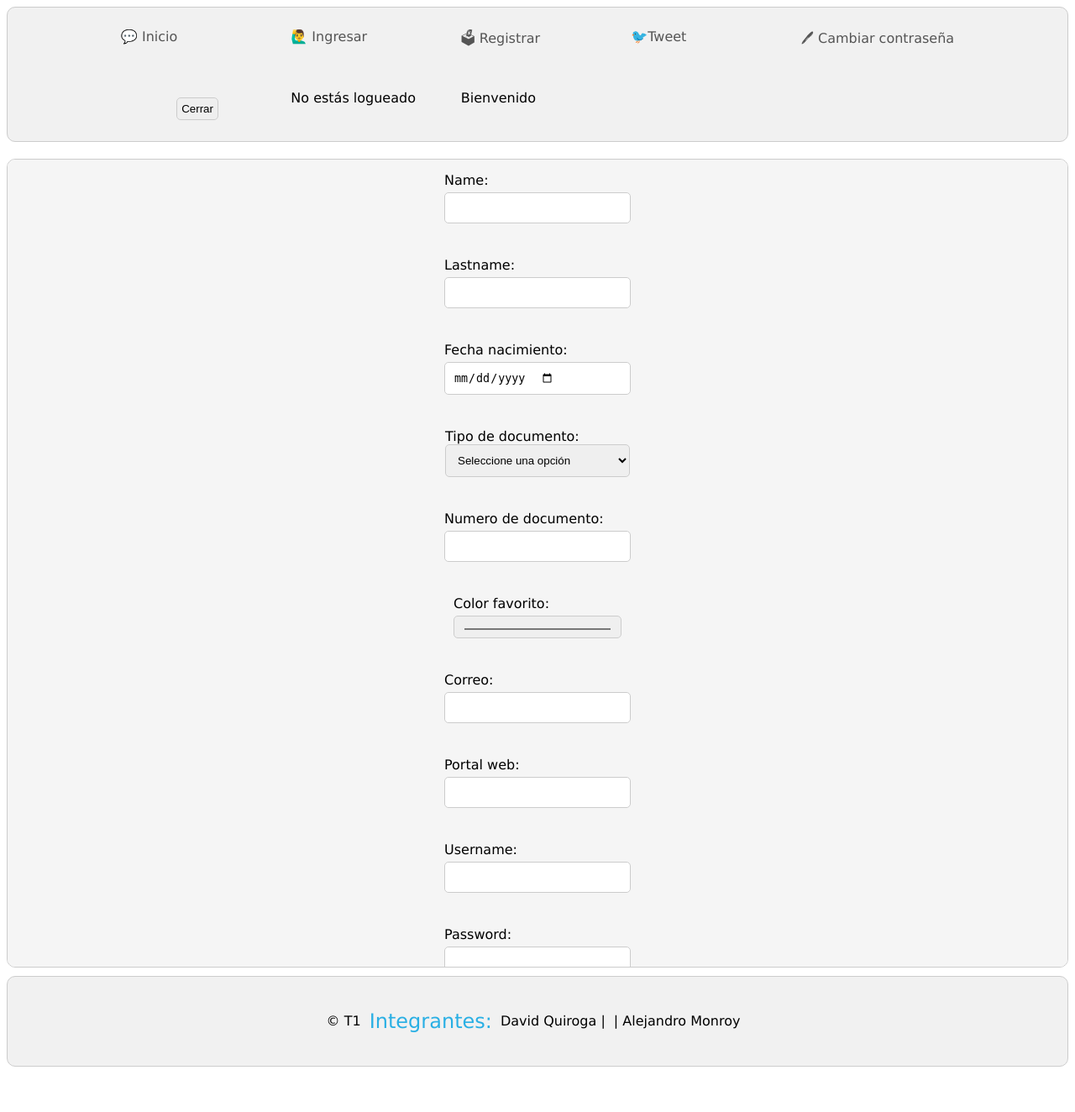
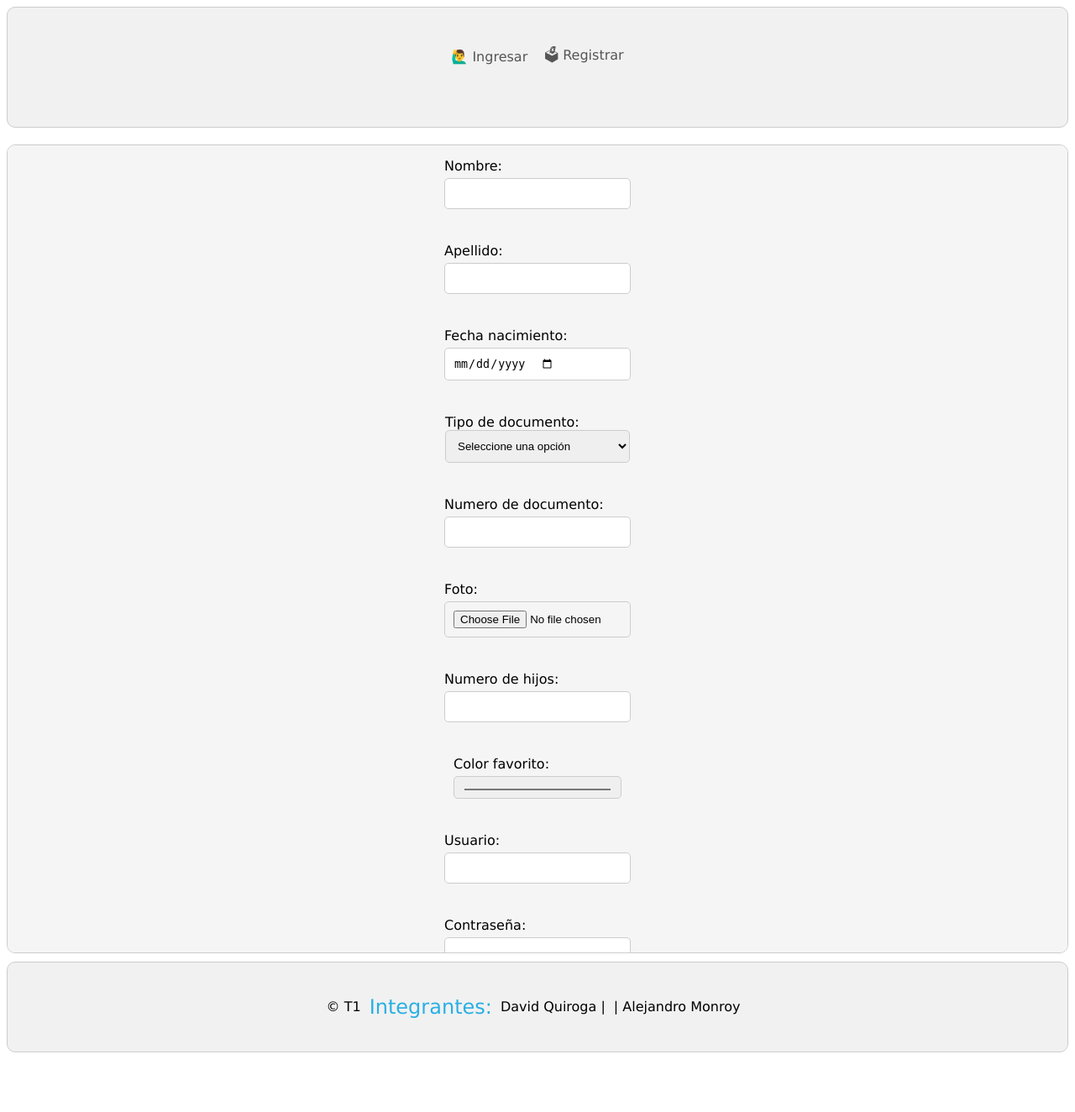
Before and after one commit to gerox-01/T1, a PHP site: page /signup.php in a window 1280 px wide. Shown: the top 1324 px of the page at 84% size. Run offline with PHP 8.4, Linux system fonts and the light colour scheme.

Commit message:
Primeros cambios xd

```diff
--- a/Tweet/css/styles.css
+++ b/Tweet/css/styles.css
@@ -65,9 +65,15 @@ div {
 .options {
   padding: 5px;
   display: grid;
-  /* grid-column-end: 1fr 1fr 1fr 1fr; */
-  grid-template-columns: 1fr 1fr 1fr 1fr 1fr;
   justify-content: space-around;
+}
+
+.options-nav{
+  display: flex;
+  flex-direction: column;
+  justify-content: center;
+  align-items: center;
+  margin-top: 10px;
 }
 
 .polls {
--- a/Tweet/index.php
+++ b/Tweet/index.php
@@ -7,8 +7,11 @@
  * Descripción: parcial 1
  */
 
+
 header('Content-Type: text/html; charset=UTF-8');
 require_once('./nav.php');
+
+
 if (isset($_SESSION['username'])) {
     $user = $_SESSION['username'];
 } else {
@@ -35,7 +38,8 @@ if (isset($_SESSION['username'])) {
 
     <?php
     require_once('./tools.php');
-
+    LimpiarEntradas();
+    IniciarSesionSegura();
     //Iniciar sesión
     $tweet = leerTweet();
 
--- a/Tweet/nav.php
+++ b/Tweet/nav.php
@@ -1,5 +1,3 @@
-
-
 <!DOCTYPE html>
 <html lang="en">
 
@@ -8,71 +6,78 @@
     <meta http-equiv="X-UA-Compatible" content="IE=edge">
     <meta name="viewport" content="width=device-width, initial-scale=1.0">
 
-    <link rel="styleheet" href="css/style.css">
+    <link rel="styleheet" href="css/styles.css">
 </head>
 
 <body>
 
     <?php
-    session_start();
     require_once './tools.php';
+
+    $usert = '';
     ?>
 
     <nav class="navbar">
-        <div class="options">
-            <div>
-                <a href="index.php">💬 Inicio</a>
+        <div style="padding: 5px; display: grid;justify-content: space-around;">
+
+            <div style=" display: flex; flex-direction: row; justify-content: center;  align-items: center;  margin-top: 10px;">
+                <?php
+                session_start();
+                if (isset($_SESSION['username']) && isset($_SESSION['password']) && $_SESSION['username'] != "") {
+                    echo "<div>
+                    <a href='index.php'>💬 Inicio</a>
+                </div>
+                <div>
+                    <a href='tweet.php'>🐦Tweet</a>
+                </div>
+                <div>
+                    <a href='./restorepassword.php'>🖊 Cambiar contraseña</a>
+                </div>
+                <div>
+                    <form method='post'>
+                        <input type='submit' style='border: 5px solid #0000; cursor: pointer; ' value='🔓 Salir' name='exit' id='exit'>
+                    </form>
+                </div>";
+                } else {
+                    echo "
+                    <div>
+                        <a href='login.php'>🙋‍♂️ Ingresar</a>
+                    </div>
+                    <div>
+                        <a href='signup.php'>🗳 Registrar</a>
+                    </div>";
+                }
+
+                if (isset($_POST['exit'])) {
+                    session_destroy();
+                    header("Location: index.php");
+                }
+                ?>
             </div>
-            <div>
-                <a href="login.php">🙋‍♂️ Ingresar</a>
-            </div>
-            <div>
-                <a href="signup.php">🗳 Registrar</a>
-            </div>
-            <div>
-                <a href="tweet.php">🐦Tweet</a>
-            </div>
-            <div>
-                <a href="./restorepassword.php">🖊 Cambiar contraseña</a>
-            </div>
-            <div>
-                <form method="post">
-                    <input type="submit" value="Cerrar" name="exit">
-                </form>
-            </div>
+
             <div>
                 <?php
                 $_SESSION['username'] = $_SESSION['username'] ?? '';
-                if ($_SESSION['username'] == '' || $_SESSION['username'] == null && $_SESSION['password'] == '' || $_SESSION['password'] == null ) {
-                    echo "<p>No estás logueado</p>";
+
+                #region UserType
+                if ($_SESSION['username'] == '' || $_SESSION['username'] == null && $_SESSION['password'] == '' || $_SESSION['password'] == null) {
+                    echo "";
                 } else {
                     $usertype = getUserType($_SESSION['username'], $_SESSION['password']);
 
                     if ($usertype == '' || $usertype == null) {
-                        // echo '<a href="login.php">🙋‍♂️ Ingresar</a>';
-                    } else if ($usertype == 'Vendedor') {
-                        echo "Es un vendedor";
-                    } else {
-                        echo "Es un comprador";
+                    } else if ($usertype == 'sale') {
+                        echo  $_SESSION['username']  ." es vendedor";
+                    } else if($usertype == 'buy') {
+                        echo $_SESSION['username'] . " es comprador";
+                    }else{
+                        echo "";
                     }
                 }
+                #endregion
+
                 ?>
             </div>
-            <div>
-                <?php
-                if(isset($_SESSION['username'])){
-                    echo "<p>Bienvenido " . $_SESSION['username'] . "</p>";
-                }else{
-                    echo "<p>No estás logueado</p>";
-                }
-                ?>
-            </div>
-            <?php
-            if (isset($_POST['exit'])) {
-                session_destroy();
-                header("Location: index.php");
-            }
-            ?>
         </div>
     </nav>
 
--- a/Tweet/signup.php
+++ b/Tweet/signup.php
@@ -14,11 +14,15 @@
 <body>
 
     <?php
+    require_once "tools.php";
     require_once './nav.php';
+    LimpiarEntradas();
+    IniciarSesionSegura();
     ?>
 
 
     <?php
+    #region Variables
     $name = '';
     $nameErr ='';
     $lastname = '';
@@ -37,6 +41,7 @@
     $confirmpassword = '';
     $confirmpasswordErr = '';
     $fechanacimiento;
+    #endregion
 
     if ($_SERVER["REQUEST_METHOD"] == "POST") {
         if (empty($_POST["name"])) {
@@ -54,7 +59,6 @@
         }else {
             $email = test_input($_POST["email"]);
 
-            // check if e-mail address is well-formed
             if (!filter_var($email, FILTER_VALIDATE_EMAIL)) {
             $emailErr = "Invalid email format";
             }
@@ -118,19 +122,17 @@
 
     }
 
-
-
     ?>
 
 
     <form method="post" class="form-register" id="style-5">
         <div>
-            <label for="name">Name:</label>
+            <label for="name">Nombre:</label>
             <input class="r-options" type="text" name="name" id="name" required="required"
             pattern="([A-Za-z0-9\. -]+)"title="Escriba el nombre">
         </div>
         <div>
-            <label for="lastname">Lastname:</label>
+            <label for="lastname">Apellido:</label>
             <input class="r-options" type="text" name="lastname" id="lastname" required="required"
             pattern="([A-Za-z0-9\. -]+)"title="Escriba apellidos" >
         </div>
@@ -151,38 +153,37 @@
             <label for="numdoc">Numero de documento:</label>
             <input class="r-options" type="text" name="numdoc" id="numdoc" required="required">
         </div>
+        <!-- Foto del usuario -->
+        <div>
+            <label for="foto">Foto:</label>
+            <input class="r-options" type="file" name="foto" id="foto" required="required">
+        </div>
+        <!-- Numero de hijos -->
+        <div>
+            <label for="numhijos">Numero de hijos:</label>
+            <input class="r-options" type="number" name="numhijos" id="numhijos" required="required">
+        </div>
+        <!-- Color favorito del usuario -->
         <div>
             <label for='color'>Color favorito:</label>
             <input class="r-options" type='color' name='color' id='color' required='required'>
         </div>
         <div>
-            <label for="email">Correo:</label>
-            <input class="r-options" type="email" name="email" id="email" required="required"
-            pattern = "^[\w-\.]+@([\w-]+\.)+[\w-]{2,4}$"title="Escriba correo correctamente">
-        </div>
-        <div>
-            <label for="web">Portal web:</label>
-            <input class="r-options" type="url" name="web" id="web" required="required"
-            pattern="[(http(s)?):\/\/(www\.)?a-zA-Z0-9@:%._\+~#=]{2,256}\.[a-z]{2,6}\b([-a-zA-Z0-9@:%_\+.~#?&//=]*)"
-            title="Escriba url correctamente">
-        </div>
-        <div>
-            <label for="username">Username:</label>
+            <label for="username">Usuario:</label>
             <input class="r-options" type="text" name="username" id="username" required="required"
             pattern="^[a-z0-9_-]{3,16}$"title="Escriba usuario sin espacios y tildes, mas de 3 y menos de 13  caracteres">
         </div>
         <div>
-            <label for="password">Password:</label>
+            <label for="password">Contraseña:</label>
             <input class="r-options" type="password" name="password" id="password" required="required"
             pattern="^(?=.*\d)(?=.*[a-z])(?=.*[A-Z])(?=.*[a-zA-Z]).{8,}$"
             title="más de 8 caracteres, 1 minuscula, mayuscula, número y caracter especial">
         </div>
         <div>
-            <label for="confirmpassword">Confirm Password:</label>
+            <label for="confirmpassword">Confirmar contraseña:</label>
             <input class="r-options" type="password" name="confirmpassword" id="confirmpassword" required="required"
             pattern="^(?=.*\d)(?=.*[a-z])(?=.*[A-Z])(?=.*[a-zA-Z]).{8,}$"
             title="más de 8 caracteres, 1 minuscula, mayuscula, número y caracter especial" >
-
         </div>
         <div>
             <label for="usertype">Tipo de usuario: </label>
@@ -192,13 +193,12 @@
                 <option value="buy">Comprador</option>
             </select>
         </div>
-        <input type="submit" name="btnRegistrar" value="Register" class='button-r'>
+        <input type="submit" name="btnRegistrar" value="Registrarse" class='button-r'>
     </form>
 
     <?php
-    require_once "tools.php";
 
-
+    #region TipodeUsuario
     if(isset($_POST['usertype'])){
         $usertype = $_POST['usertype'];
         if($usertype == 'sale'){
@@ -209,24 +209,27 @@
 
         $_SESSION['usertype'] = $usertype;
     }
+    #endregion
 
+    #region GuardarDatos
     if (isset($_POST['name'])) {
+        $_SESSION['name'] = $_POST['name'];
+        $_SESSION['lastname'] =  $_POST['lastname'];
+        $_SESSION['fecha'] =  $_POST['fecha'];
+        $_SESSION['tipodoc'] =  $_POST['tipodoc'];
+        $_SESSION['numdoc'] =  $_POST['numdoc'];
+        // $_SESSION['foto'] = $_FILES['foto']['name'];
+        $_SESSION['numhijos'] =  $_POST['numhijos'];
+        $_SESSION['color'] =  $_POST['color'];
         $_SESSION['username'] =  $_POST['username'];
         $_SESSION['password'] =  $_POST['password'];
-
-        $_SESSION['name'] =  $_POST['name'];
-        $_SESSION['lastname'] =  $_POST['lastname'];
-        $_SESSION['fecha'] =  $_POST['fecha'];
-        $_SESSION['color'] =  $_POST['color'];
-        $_SESSION['email'] =  $_POST['email'];
-        $_SESSION['web'] =  $_POST['web'];
-        $_SESSION['tipodoc'] =  $_POST['tipodoc'];
+        $_SESSION['confirmpassword'] =  $_POST['confirmpassword'];
+        $_SESSION['usertype'] =  $_POST['usertype'];
 
         if($_POST['password'] == $_POST['confirmpassword']){
-            grabarUsuario($_SESSION['username'], $_SESSION['password'], $_SESSION['name'], $_SESSION['lastname'], $_SESSION['fecha'], $_SESSION['color'], $_SESSION['email'], $_SESSION['web'], $_SESSION['tipodoc'], $_SESSION['usertype']);
-            // header("Location: login.php");
+            grabarUsuario($_SESSION['name'], $_SESSION['lastname'], $_SESSION['fecha'], $_SESSION['tipodoc'], $_SESSION['numdoc'],  $_SESSION['numhijos'], $_SESSION['color'], $_SESSION['username'], $_SESSION['password'], $_SESSION['usertype']);
         }else{
-            echo "Las contraseñas no coinciden";
+            echo "<p style='color:red;'>Las contraseñas no coinciden</p>";
         }
     }
     ?>
--- a/Tweet/tools.php
+++ b/Tweet/tools.php
@@ -15,7 +15,7 @@ function iniciarSesion()
  *    @param $usuario: nombre de usuario
  *    @param $clave: clave del usuario
  */
-function grabarUsuario($usuario, $clave, $name, $lastname, $fecha, $color, $email, $web, $tipodoc, $usertype)
+function grabarUsuario($name, $lastname, $fecha, $tipodoc, $numdoc, $numhijos, $color, $username, $password, $usertype)
 {
 
     // a = append = agregar al final
@@ -23,7 +23,7 @@ function grabarUsuario($usuario, $clave, $name, $lastname, $fecha, $color, $emai
     // r = read = leer
 
     $file = "usuario.txt";
-    $texto = $usuario . ":" . $clave . ":" . $name . ":" . $lastname . ":" . $fecha . ":" . $color . ":" . $email . "," . $web . ":" . $tipodoc . ":" . $usertype . "\n";
+    $texto = $name . ":" . $lastname . ":" . $fecha . ":" . $tipodoc . ":" . $numdoc . ":" . $numhijos . ":" . $color . ":" . $username . ":" . $password . ":" . $usertype . "\n";
     $fp = fopen($file, "a");
     fwrite($fp, $texto);
     fclose($fp);
@@ -44,12 +44,14 @@ function getUserType($usuario, $clave)
     $texto = fread($fp, filesize($file));
     $usuarios = explode("\n", $texto);
 
+
     if ($usuario == "" || $usuario == null && $clave == "" || $clave == null) {
-        return "";
+        $usertype = "";
     } else {
         foreach ($usuarios as $u) {
             $user = explode(":", $u);
-            if ($user[0] == $usuario && $user[1] == $clave) {
+            $username = $user[7] ?? "";
+            if ($username == $usuario && $user[8] == $clave) {
                 $usertype = $user[9];
             }
         }
@@ -82,7 +84,7 @@ function leerUsuario($usuario, $clave)
     $usuarios = explode("\n", $texto);
     foreach ($usuarios as $u) {
         $usuS = explode(":", $u);
-        if ($usuS[0] == $usuario && $usuS[1] == $clave) {
+        if ($usuS[7] == $usuario && $usuS[8] == $clave) {
             return True;
         }
     }
@@ -170,10 +172,11 @@ function restorepassword($usuario, $claveactual, $clavenueva, $confirmpassword)
     $usuarios = explode("\n", $texto);
     foreach ($usuarios as $u) {
         $usuS = explode(":", $u);
-        if ($usuS[0] == $usuario && $usuS[1] == $claveactual) {
+        $username = $usuS[7] ?? "";
+        if ($username == $usuario && $usuS[8] == $claveactual) {
             if ($confirmpassword == $clavenueva) {
-                $usuS[1] = str_replace($usuario, $claveactual, $clavenueva);
-                $texto2 = $usuS[0] . ":" . $usuS[1];
+                $usuS[8] = str_replace($usuario, $claveactual, $clavenueva);
+                $texto2 = $username . ":" . $usuS[8];
                 $textot = str_replace($u, $texto2, $texto);
                 $fp = fopen($file, "w");
                 fwrite($fp, $textot);
@@ -209,14 +212,94 @@ function eliminarTweet($usuario, $tweet)
         $datos = explode(":", $t);
         if ($datos[0] == $usuario && $datos[1] == $tweet) {
             $texto2 = str_replace($t, "", $texto);
-        }else{
+        } else {
             $texto2 = $texto2 . $t . "\n";
         }
     }
     $fp = fopen($file, "w");
     fwrite($fp, $texto2);
     fclose($fp);
+}
 
+/**
+ * Limpiar Cadena de texto para evitar inyecciones
+ * Authored by: David Quiroga and Alejandro Monroy
+ */
+function LimpiarCadena($cadena)
+{
+    $patron = array('/<script>.*<\/script>/');
+    $cadena = preg_replace($patron, '', $cadena);
+    $cadena = htmlspecialchars($cadena);
+    return $cadena;
+}
+
+/**
+ * Limpiar entradas de texto utilizando la funcion limpiar cadena de texto
+ * Authored by: David Quiroga and Alejandro Monroy
+ */
+function LimpiarEntradas()
+{
+    if (isset($_POST)) {
+        foreach ($_POST as $key => $value) {
+            $_POST[$key] = LimpiarCadena($value);
+        }
+    }
+}
+
+/**
+ * Iniciar sesión segura con Cookies
+ * Authored by: David Quiroga and Alejandro Monroy
+ */
+function IniciarSesionSegura()
+{
+
+    //Validar si ya existe una conexion activa
+    if (session_status() == PHP_SESSION_NONE) {
+        //Obtener los parametros de la cookie de sesión
+        $cookieParams = session_get_cookie_params();
+        $path = $cookieParams['path'];
+
+        //Inicio y control de la sesión
+        $secure = false;
+        $httponly = true;
+        $samesite = 'strict';
+
+        session_set_cookie_params([
+            'lifetime' => $cookieParams['lifetime'],
+            'path' => $path,
+            'domain' => $_SERVER['HTTP_HOST'],
+            'secure' => $secure,
+            'httponly' => $httponly,
+            'samesite' => $samesite
+        ]);
+
+        session_start();
+        session_regenerate_id(true);
+    } else {
+        if (session_status() == PHP_SESSION_ACTIVE) {
+            session_destroy();
+            //Obtener los parametros de la cookie de sesión
+            $cookieParams = session_get_cookie_params();
+            $path = $cookieParams['path'];
+
+            //Inicio y control de la sesión
+            $secure = false;
+            $httponly = true;
+            $samesite = 'strict';
+
+            session_set_cookie_params([
+                'lifetime' => $cookieParams['lifetime'],
+                'path' => $path,
+                'domain' => $_SERVER['HTTP_HOST'],
+                'secure' => $secure,
+                'httponly' => $httponly,
+                'samesite' => $samesite
+            ]);
+
+            session_start();
+            session_regenerate_id(true);
+        }
+    }
 }
 
 
--- a/Tweet/tweet.php
+++ b/Tweet/tweet.php
@@ -14,6 +14,9 @@
 <body>
 
     <?php
+
+    LimpiarEntradas();
+    IniciarSesionSegura();
     require_once './nav.php';
     $tweet = $_POST['tweet'] ?? '';
     ?>
--- a/Tweet/tweet.txt
+++ b/Tweet/tweet.txt
@@ -1,2 +1,2 @@
-pass:aaaaaaaaaaaaa:03-14-2022
-pass:eeeeeeeeeeeeeeeeeeeeeee:03-14-2022
+comprador:aaaaaaaaaaaa:03-17-2022
+comprador:eeeeeeeeeeeeeee:03-17-2022
--- a/Tweet/usuario.txt
+++ b/Tweet/usuario.txt
@@ -1,2 +1,3 @@
-pass:Prueba123.:Geronimo Quiroga:word:2001-01-01:#000000:gedaquito@gmail.com:https://api.flutter.dev/index.html:CE:Comprador
-vende:Prueba123.:Vendedor:Uno:2001-01-01:#000000:gedaquito@gmail.com,https://api.flutter.dev/index.html:CC:Vendedor
+
+Comprador:Prueba:2001-02-01:CC:1000185288:2:#a31f1f:comprador:Prueba123.:buy
+Vendedor:Prueba:2000-02-02:CC:154524544:6:#000000:vendedor:Prueba123.:sale
```
Also changed, not shown: Tweet/login.php (+7 -4 lines).
